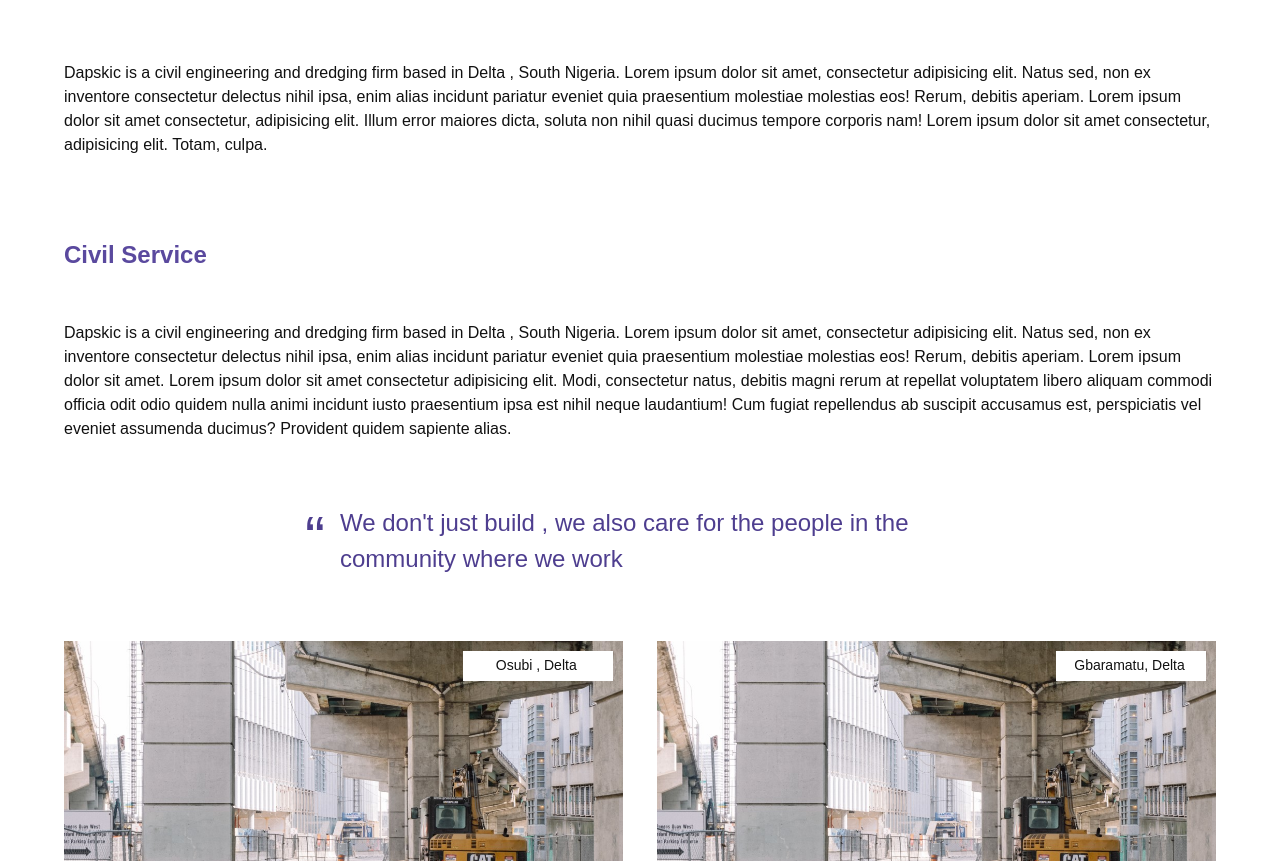
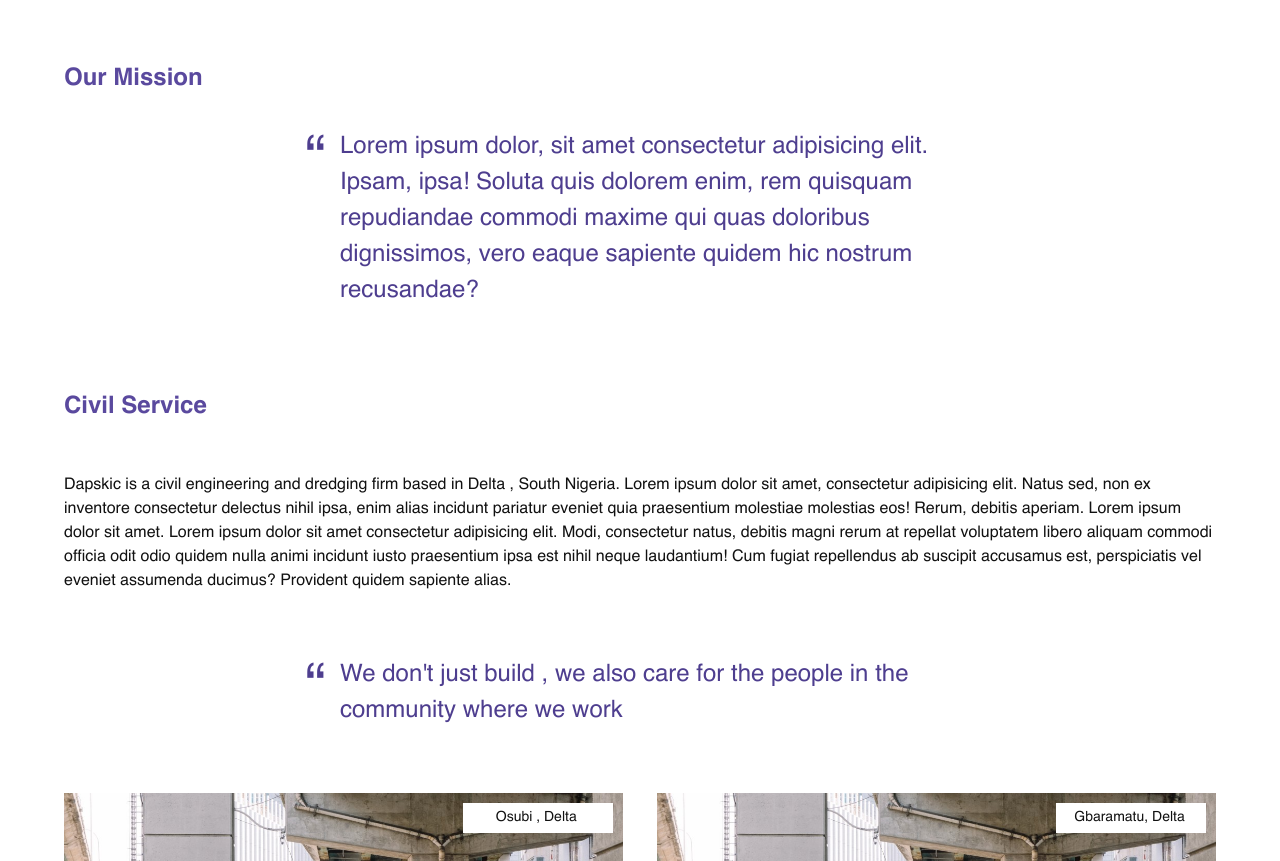
Before and after one commit to Omarookolosio94/dapskicng, a website: page dist/about.html in a window 1280 px wide. Shown: the part 1599-2460 px from the top of the page. Drawn offline with Linux system fonts and the light colour scheme.

Commit message:
added helvatica font

```diff
--- a/dist/about.html
+++ b/dist/about.html
@@ -130,17 +130,21 @@
             <img src="./asset/service_3.jpg" alt="" />
           </div>
         </div>
+      </div>
+    </section>
 
-        <p class="">
-          Dapskic is a civil engineering and dredging firm based in Delta ,
-          South Nigeria. Lorem ipsum dolor sit amet, consectetur adipisicing
-          elit. Natus sed, non ex inventore consectetur delectus nihil ipsa,
-          enim alias incidunt pariatur eveniet quia praesentium molestiae
-          molestias eos! Rerum, debitis aperiam. Lorem ipsum dolor sit amet
-          consectetur, adipisicing elit. Illum error maiores dicta, soluta non
-          nihil quasi ducimus tempore corporis nam! Lorem ipsum dolor sit amet
-          consectetur, adipisicing elit. Totam, culpa.
-        </p>
+    <!-- Community Development Projects -->
+    <section class="stats mission">
+      <div class="container">
+        <div class="section-heading">
+          <p class="heading-text text-bold">Our Mission</p>
+        </div>
+        <blockquote>
+          Lorem ipsum dolor, sit amet consectetur adipisicing elit. Ipsam, ipsa!
+          Soluta quis dolorem enim, rem quisquam repudiandae commodi maxime qui
+          quas doloribus dignissimos, vero eaque sapiente quidem hic nostrum
+          recusandae?
+        </blockquote>
       </div>
     </section>
 
--- a/dist/css/home.css
+++ b/dist/css/home.css
@@ -261,6 +261,14 @@ section#main {
 .section-heading span {
   color: var(--dark-hover);
   font-size: var(--nor);
+}
+
+.mission .section-heading {
+  padding: 0;
+}
+
+.mission blockquote {
+  margin: 2rem auto;
 }
 
 /* Value List */
@@ -763,7 +771,6 @@ section.contact {
 }
 
 .social-box {
-  /* border: 1px solid var(--border); */
   width: 38%;
   display: flex;
   padding: 2rem 1rem;
--- a/dist/css/reset.css
+++ b/dist/css/reset.css
@@ -1,3 +1,26 @@
+/* @import url("https://fonts.googleapis.com/css2?family=Montserrat:wght@200;400;600&display=swap"); */
+
+@font-face {
+  font-family: "helvetica";
+  src: url("../asset/fonts/Helvetica.ttf") format("truetype");
+  font-weight: 400;
+  font-style: normal;
+}
+@font-face {
+  font-family: "helvetica";
+  src: url("../asset/fonts/Helvetica-Bold.ttf") format("truetype");
+  font-weight: 600;
+  font-weight: bold;
+  font-style: normal;
+}
+@font-face {
+  font-family: "helvetica";
+  src: url("../asset/fonts/Helvetica-Light.ttf") format("truetype");
+  font-weight: 200;
+  font-weight: lighter;
+  font-style: normal;
+}
+
 :root {
   --green: #096133;
   --blue: #2a1d5d;
@@ -12,6 +35,8 @@
   --md: 14px;
   --lg: 24px;
   --xd: 32px;
+  /* --font: "Montserrat", sans-serif; */
+  --font: "helvetica", sans-serif;
 }
 
 *,
@@ -21,7 +46,7 @@
 }
 
 html {
-  font-family: "Montserrat", sans-serif;
+  font-family: var(--font);
   line-height: 1.15;
   -webkit-text-size-adjust: 100%;
   -webkit-tap-highlight-color: rgba(0, 0, 0, 0);
@@ -42,12 +67,9 @@ section {
 
 body {
   margin: 0;
-  /* font-family: -apple-system, BlinkMacSystemFont, "Segoe UI", Roboto,
-      "Helvetica Neue", Arial, "Noto Sans", sans-serif, "Apple Color Emoji",
-      "Segoe UI Emoji", "Segoe UI Symbol", "Noto Color Emoji"; */
-  font-family: "Montserrat", sans-serif;
+  font-family: var(--font);
   font-size: 16px;
-  font-weight: 300;
+  font-weight: 400;
   line-height: 1.5;
   color: #111111;
   text-align: left;
```
Also changed, not shown: dist/asset/fonts/Helvetica-Bold.ttf (added), dist/asset/fonts/Helvetica-Light.ttf (added), dist/asset/fonts/Helvetica.ttf (added).
